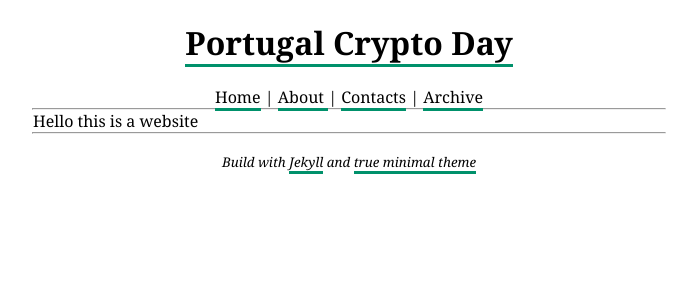
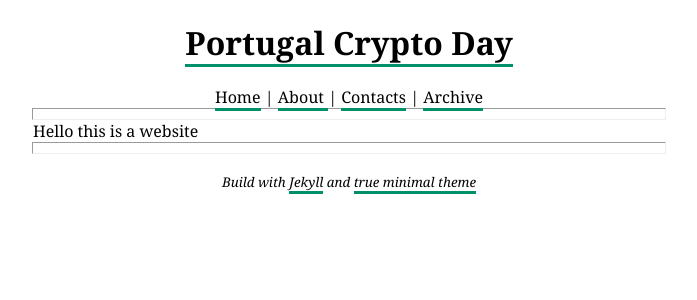
Before and after one commit to cryptoday-pt/cryptoday-pt.github.io, a Jekyll site: the page built from index.html, in a window 1280 px wide. Shown: the top 300 px of the page, without its empty margins (291-988 px from the left). Built offline with Jekyll 4.4.1, drawn with Linux system fonts in a browser that asks for light colours; the list of posts is cut into pages by our own code.

Commit message:
add padding

```diff
--- a/_layouts/default.html
+++ b/_layouts/default.html
@@ -22,7 +22,9 @@
 <body>
     {% include header.html %}
 
+    <div id="main">
     {{ content }}
+    </div>
 <hr>
     <p><small> <i>Build with <a href="https://jekyllrb.com/">Jekyll</a> and  <a href="https://github.com/cyevgeniy/jekyll-true-minimal/">true minimal theme</a></i> </small></p>
 </body>
--- a/assets/css/syntax.css
+++ b/assets/css/syntax.css
@@ -83,6 +83,8 @@
 hr {
   width: 50%;
   margin: 0 auto;
+  padding-top:5px;
+  padding-bottom:5px;
 }
 
 #main {
--- a/index.html
+++ b/index.html
@@ -2,6 +2,4 @@
 layout: default
 ---
 
-<div id="main">
-    Hello this is a website
-</div>
+Hello this is a website
```
